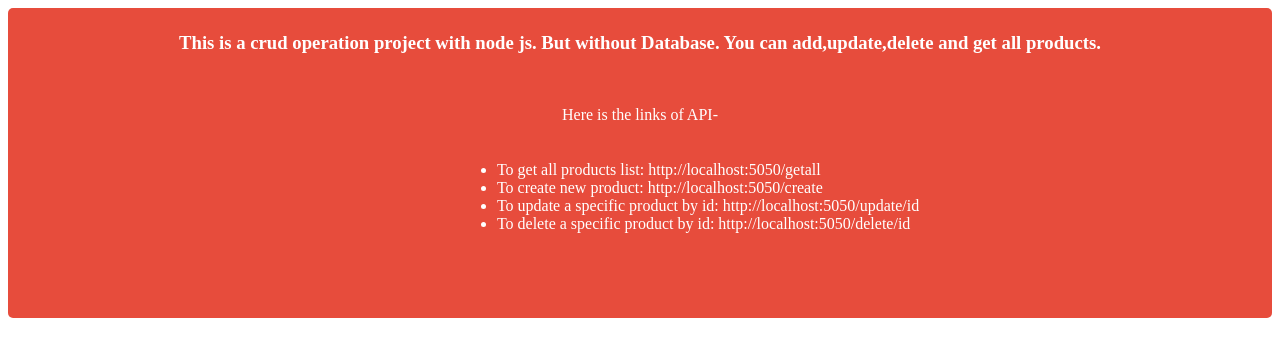
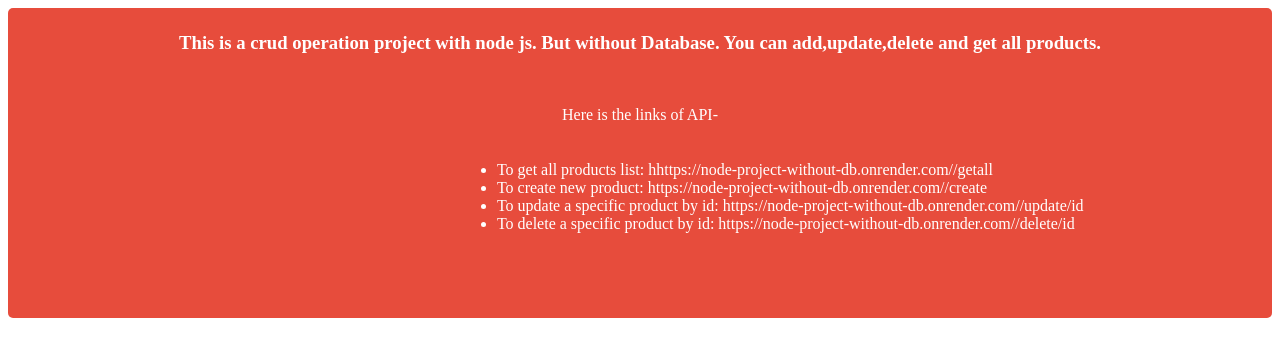
Before and after one commit to shamim-code/Nodejs_Project, a website: page index.html in a window 1280 px wide. Drawn offline with Linux system fonts and the light colour scheme.

Commit message:
Update index.html

```diff
--- a/index.html
+++ b/index.html
@@ -15,10 +15,10 @@
 
         <div style="width: 700px; padding: 5px; border-radius: 3px; margin-left: 35%;">
             <ul style="color: white;">
-                <li>To get all products list: http://localhost:5050/getall</li>
-                <li>To create new product: http://localhost:5050/create</li>
-                <li>To update a specific product by id: http://localhost:5050/update/id</li>
-                <li>To delete a specific product by id: http://localhost:5050/delete/id</li>
+                <li>To get all products list: hhttps://node-project-without-db.onrender.com//getall</li>
+                <li>To create new product: https://node-project-without-db.onrender.com//create</li>
+                <li>To update a specific product by id: https://node-project-without-db.onrender.com//update/id</li>
+                <li>To delete a specific product by id: https://node-project-without-db.onrender.com//delete/id</li>
             </ul>
         </div>
     </div>
```
